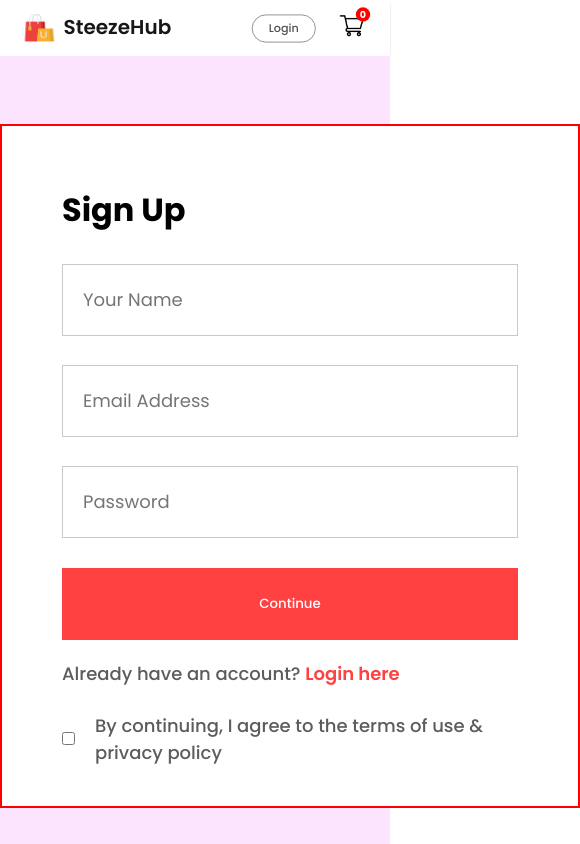
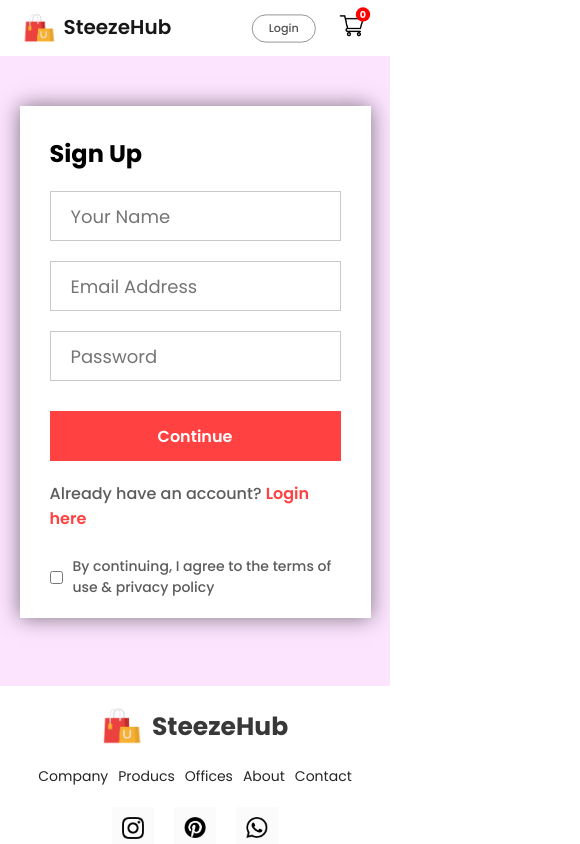
Before and after one commit to FinzyPHINZY/SteezeHub, a React (Vite) app: page /login in a window 390 px wide. Shown: the top 844 px of the page, 580 px wide, since content can reach past the window. Built offline with nearby package versions, Linux system fonts and the light colour scheme; some icons are missing.

Commit message:
Responsiveness: LOGIN AND SIGNUP PAGE

```diff
--- a/src/Components/Footer/Footer.css
+++ b/src/Components/Footer/Footer.css
@@ -4,6 +4,7 @@
   justify-content: center;
   align-items: center;
   gap: 50px;
+  padding-top: 20px;
 }
 
 .footer__logo {
--- a/src/Pages/CSS/LoginSignup.css
+++ b/src/Pages/CSS/LoginSignup.css
@@ -6,11 +6,11 @@
 
 .loginSignup__container {
   width: 580px;
-  /* height: 600px; */
   background: white;
   margin: 0 auto;
   padding: 40px 60px;
-  border: 2px solid red;
+  box-shadow: 0 0 20px rgba(0, 0, 0, 0.5);
+  pointer-events: none;
 }
 
 .loginSignup__container h1 {
@@ -41,9 +41,9 @@
   background: #ff4141;
   margin-top: 30px;
   border: none;
-  font-size: 24;
+  font-size: 24px;
   cursor: pointer;
-  font-weight: 500;
+  font-weight: 600;
 }
 
 .loginSignup__login {
@@ -67,3 +67,70 @@
   font-size: 18px;
   font-weight: 500;
 }
+
+@media (max-width: 1280px) {
+  .loginSignup {
+    padding-top: 50px;
+  }
+
+  .loginSignup__container {
+    width: auto;
+    max-width: 500px;
+  }
+
+  .loginSignup__container h1 {
+    margin: 10px 0;
+  }
+
+  .loginSignup__fields {
+    gap: 20px;
+    margin-top: 20px;
+  }
+
+  .loginSignup__fields input {
+    height: 65px;
+    width: 100%;
+  }
+
+  .loginSignup__container button {
+    width: 100%;
+  }
+
+  .loginSignup__login {
+    font-size: 16px;
+  }
+
+  .loginSignup__agree {
+    font-size: 14px;
+    gap: 10px;
+  }
+}
+
+@media (max-width: 800px) {
+  .loginSignup__container {
+    padding: 20px 30px;
+  }
+
+  .loginSignup__container h1 {
+    font-size: 24px;
+  }
+
+  .loginSignup__fields {
+    margin-top: 20px;
+  }
+
+  .loginSignup__fields input {
+    height: 50px;
+  }
+
+  .loginSignup__container button {
+    height: 50px;
+    font-size: 16px;
+  }
+}
+
+@media (max-width: 500px) {
+  .loginSignup__container {
+    width: 90%;
+  }
+}
```
